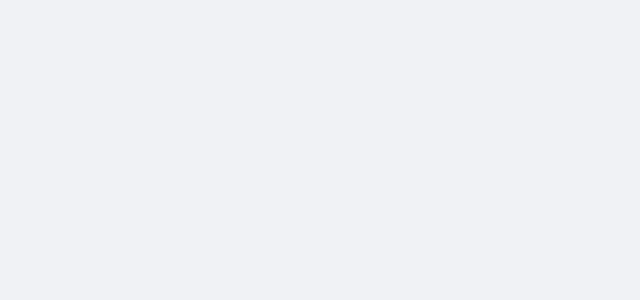
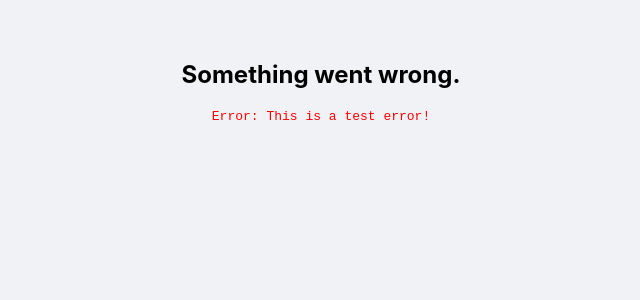
Before and after one commit to corneliusweb/todo-app-monorepo, a React (Vite) app: page /test-error in a window 1280 px wide. Before the commit this address had no page. Shown: the top 300 px of the page, without its empty margins (319-959 px from the left). Built offline with nearby package versions, Linux system fonts and the light colour scheme.

Commit message:
Add /test-error route to trigger ErrorBoundary
- Create TestError page that throws an error
- Add /test-error route in App.jsx for testing ErrorBoundary

```diff
--- a/src/App.jsx
+++ b/src/App.jsx
@@ -3,6 +3,7 @@ import Home from './pages/Home';
 import AllTodos from './pages/AllTodos';
 import TodoDetails from './pages/TodoDetails';
 import AddTodo from './pages/AddTodo';
+import TestError from './pages/TestError';
 
 export default function App() {
 	return (
@@ -12,6 +13,7 @@ export default function App() {
 				<Route path="/todos" element={<AllTodos />} />
 				<Route path="/todos/:id" element={<TodoDetails />} />
 				<Route path="/add-todo" element={<AddTodo />} />
+				<Route path="/test-error" element={<TestError />} />
 			</Routes>
 		</div>
 	);
--- /dev/null
+++ b/src/pages/TestError.jsx
@@ -0,0 +1,9 @@
+import React from 'react';
+
+const TestError = () => {
+  throw new Error('This is a test error!');
+  // The code below will never run
+  // return <div>Should not see this</div>;
+};
+
+export default TestError;
```
